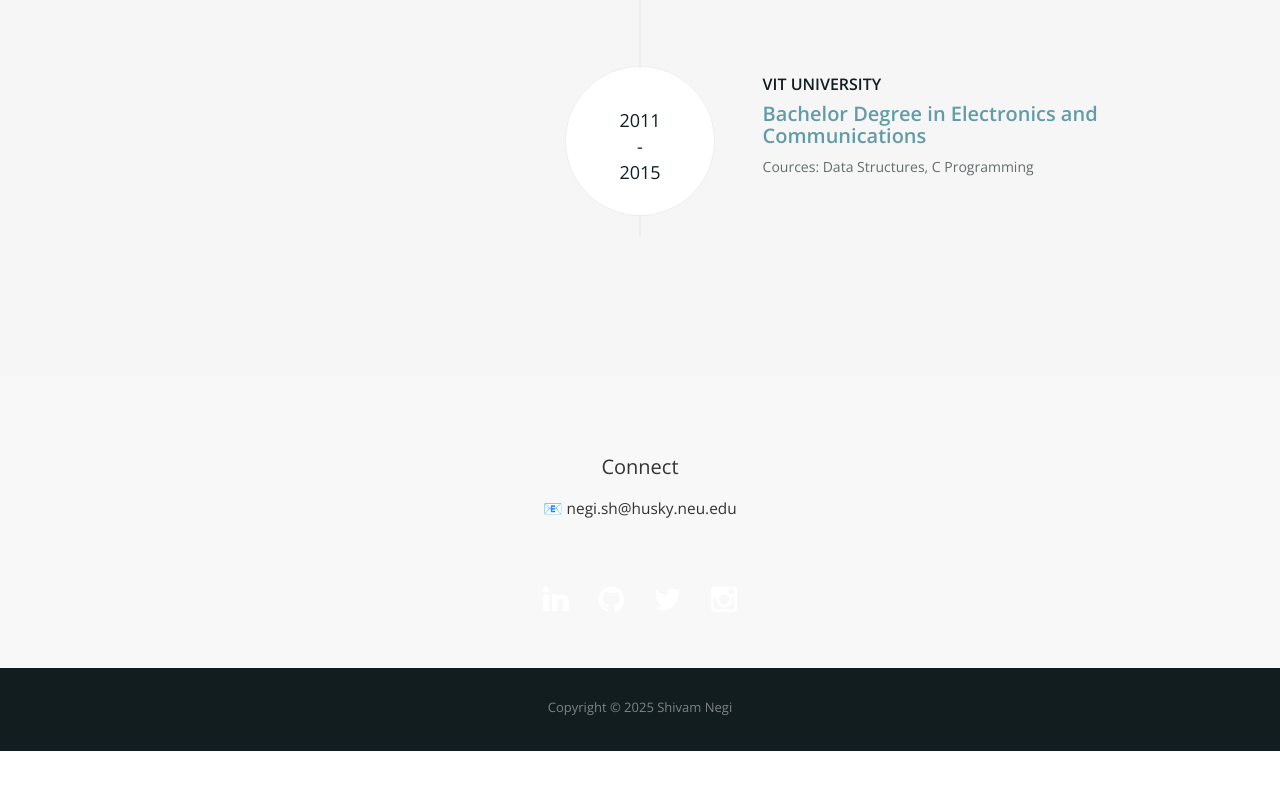
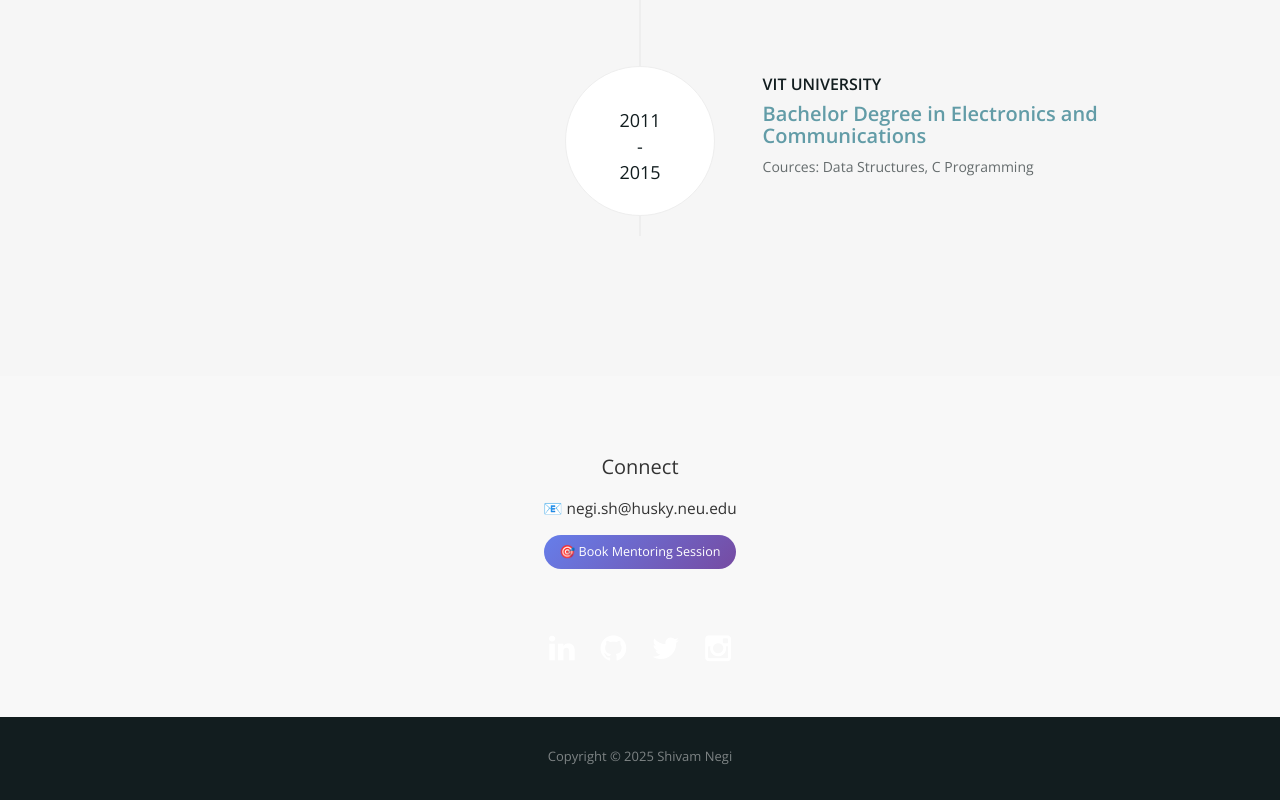
Before and after one commit to shivamnegi92/shivamnegi92.github.io, a plain HTML site: page index.html in a window 1280 px wide. Shown: the part 8056-8856 px from the top of the page. Before the commit the page ends 8807 px from the top, so only its background shows below. Drawn offline with nearby package versions, Linux system fonts and the light colour scheme.

Commit message:
MNODIFIED

```diff
--- a/index.html
+++ b/index.html
@@ -565,14 +565,34 @@
     <div class="row">
       <div class="col-md-6 col-md-offset-3">
         <h3 style="margin-bottom: 20px; color: #333;">Connect</h3>
-        <p style="font-size: 1.1em; margin-bottom: 20px; color: #666;">
+        <p style="font-size: 1.1em; margin-bottom: 15px; color: #666;">
           📧 <a href="mailto:negi.sh@husky.neu.edu" style="color: #333; text-decoration: none; font-weight: 500;">negi.sh@husky.neu.edu</a>
         </p>
+
+        <!-- Mentoring Button -->
+        <div style="margin-bottom: 20px;">
+          <a href="https://topmate.io/shivam_negi_data" target="_blank"
+             style="background: linear-gradient(135deg, #667eea 0%, #764ba2 100%);
+                    color: white;
+                    padding: 8px 16px;
+                    border-radius: 20px;
+                    text-decoration: none;
+                    font-size: 0.9em;
+                    font-weight: 500;
+                    display: inline-block;
+                    transition: transform 0.3s ease, box-shadow 0.3s ease;"
+             onmouseover="this.style.transform='translateY(-2px)'; this.style.boxShadow='0 4px 15px rgba(102, 126, 234, 0.4)'"
+             onmouseout="this.style.transform='translateY(0)'; this.style.boxShadow='none'">
+            🎯 Book Mentoring Session
+          </a>
+        </div>
+
+        <!-- Social Links -->
         <div class="social">
-          <a href="https://www.linkedin.com/in/shivamnegi/" target="_blank" style="color: #333; font-size: 1.4em; margin: 0 8px; transition: color 0.3s ease;" onmouseover="this.style.color='#0077b5'" onmouseout="this.style.color='#333'"><i class="fa fa-linkedin"></i></a>
-          <a href="https://github.com/shivamnegi92/" target="_blank" style="color: #333; font-size: 1.4em; margin: 0 8px; transition: color 0.3s ease;" onmouseover="this.style.color='#24292e'" onmouseout="this.style.color='#333'"><i class="fa fa-github"></i></a>
-          <a href="https://twitter.com/curiositywander" target="_blank" style="color: #333; font-size: 1.4em; margin: 0 8px; transition: color 0.3s ease;" onmouseover="this.style.color='#1da1f2'" onmouseout="this.style.color='#333'"><i class="fa fa-twitter"></i></a>
-          <a href="https://www.instagram.com/nomadnegi/" target="_blank" style="color: #333; font-size: 1.4em; margin: 0 8px; transition: color 0.3s ease;" onmouseover="this.style.color='#e4405f'" onmouseout="this.style.color='#333'"><i class="fa fa-instagram"></i></a>
+          <a href="https://www.linkedin.com/in/shivamnegi/" target="_blank" style="color: #333; font-size: 1.3em; margin: 0 6px; transition: color 0.3s ease;" onmouseover="this.style.color='#0077b5'" onmouseout="this.style.color='#333'"><i class="fa fa-linkedin"></i></a>
+          <a href="https://github.com/shivamnegi92/" target="_blank" style="color: #333; font-size: 1.3em; margin: 0 6px; transition: color 0.3s ease;" onmouseover="this.style.color='#24292e'" onmouseout="this.style.color='#333'"><i class="fa fa-github"></i></a>
+          <a href="https://twitter.com/curiositywander" target="_blank" style="color: #333; font-size: 1.3em; margin: 0 6px; transition: color 0.3s ease;" onmouseover="this.style.color='#1da1f2'" onmouseout="this.style.color='#333'"><i class="fa fa-twitter"></i></a>
+          <a href="https://www.instagram.com/nomadnegi/" target="_blank" style="color: #333; font-size: 1.3em; margin: 0 6px; transition: color 0.3s ease;" onmouseover="this.style.color='#e4405f'" onmouseout="this.style.color='#333'"><i class="fa fa-instagram"></i></a>
         </div>
       </div>
     </div>
```
